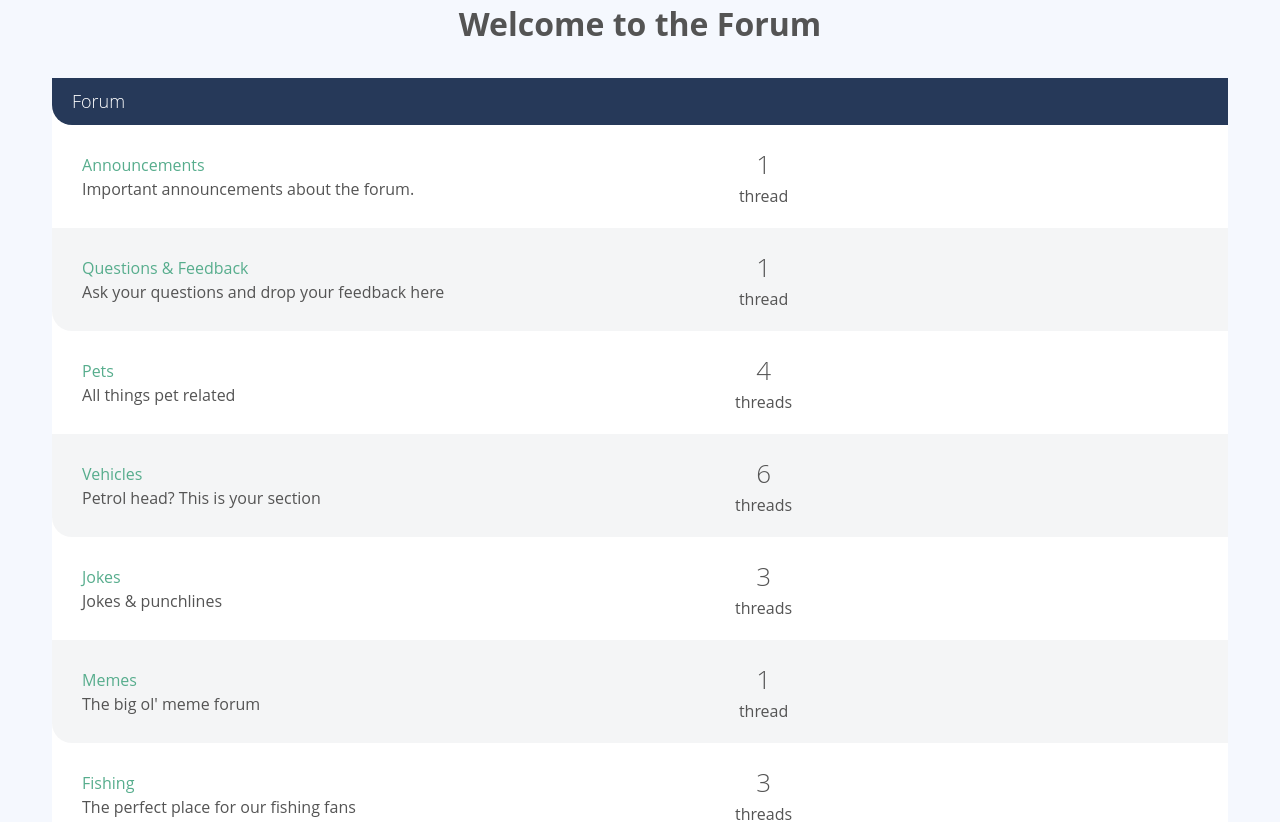
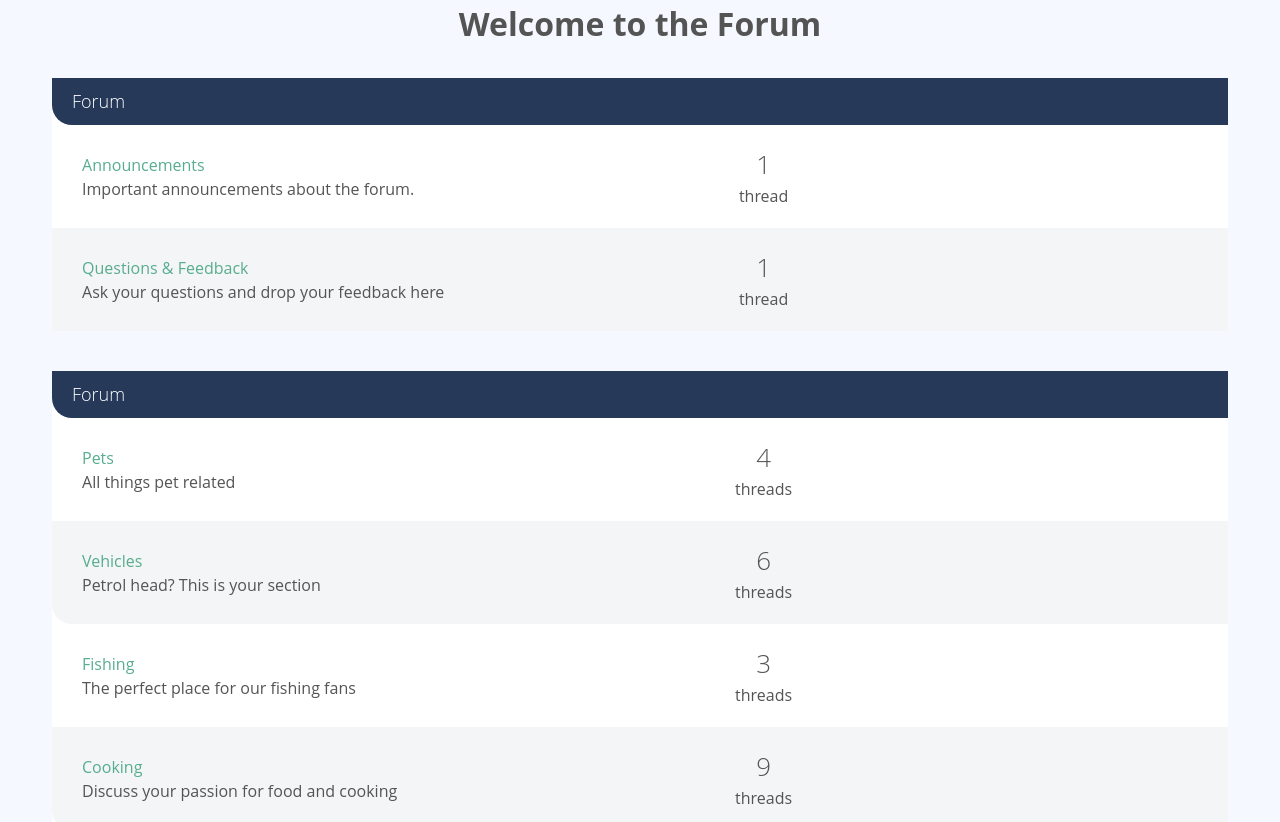
Before and after one commit to mistrs2p/vueschool-forum, a Vue app: page / in a window 1280 px wide. Shown: the top 822 px of the page. Built offline with nearby package versions, Linux system fonts and the light colour scheme.

Commit message:
HomeView Updated

```diff
--- a/src/pages/HomeView.vue
+++ b/src/pages/HomeView.vue
@@ -1,20 +1,20 @@
 <template>
 <h1>Welcome to the Forum</h1>
-<ForumList :forums="forums"/>
+<CategoryList :categories="categories"/>
 </template>
 
 <script>
 import dataSource from '@/data.json'
-import ForumList from '@/components/ForumList'
+import CategoryList from '@/components/CategoryList'
 console.log(dataSource)
 
 export default {
   components: {
-    ForumList
+    CategoryList
   },
   data () {
     return {
-      forums: dataSource.forums
+      categories: dataSource.categories
     }
   }
 }
```
